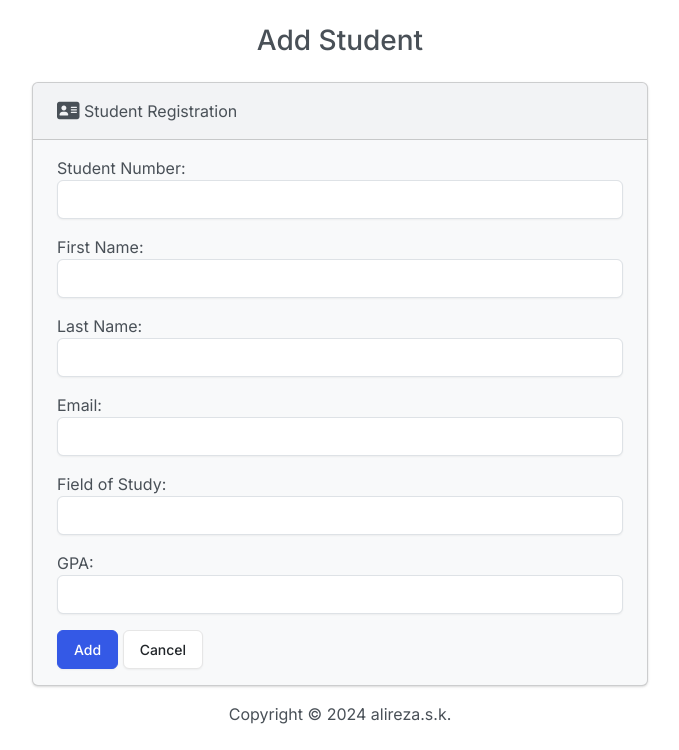
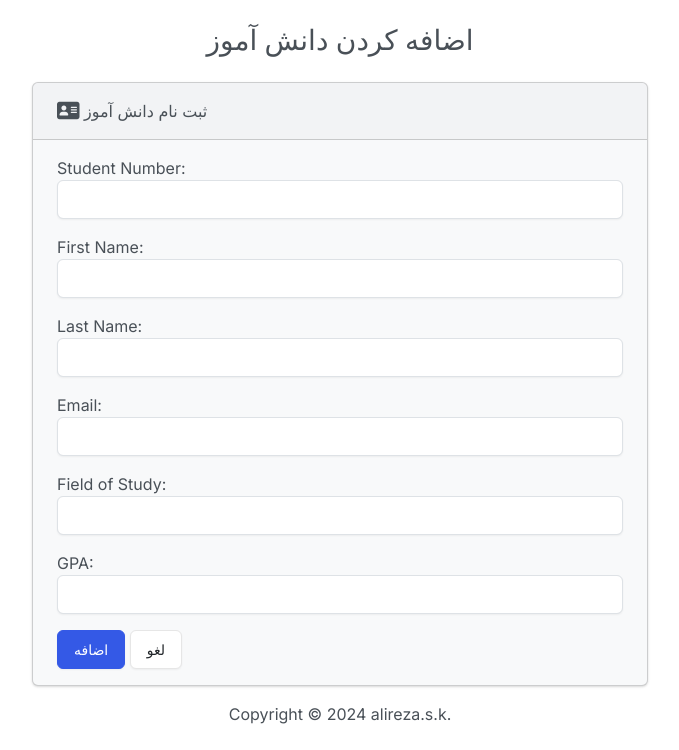
Before and after one commit to anew6662003/student-form-farsi, a Django app: page /add/ in a window 1280 px wide. Shown: the part 67-817 px from the top of the page, without its empty margins (300-979 px from the left). Run offline with Django 5.2, Linux system fonts and the light colour scheme; some libraries are stand-ins or nearby versions.

Commit message:
secound commit

```diff
--- a/students/templates/students/add.html
+++ b/students/templates/students/add.html
@@ -1,25 +1,25 @@
 {% extends "students/base.html" %}
 
 {% block body %}
-<h3 class="text-center m-4">Add Student</h3>
+<h3 class="text-center m-4">اضافه کردن دانش آموز</h3>
 {% if success %}
 <div class="alert alert-success" role="alert">
-    The new student added successfully.
-    <a href="{% url 'index' %}" class="alert-link">Go to Home Page.</a>
+    دانش آموز جدید اضافه شد
+    <a href="{% url 'index' %}" class="alert-link">رفتن به صفحه اصلی</a>
 </div>
 {% else %}
 <div class="row justify-content-center">
     <div class="col-6">
         <div class="card bg-light mb-3">
             <div class="card-header">
-                <i class="fa-solid fa-address-card fa-lg"></i> Student Registration
+                <i class="fa-solid fa-address-card fa-lg"></i> ثبت نام دانش آموز
             </div>
             <div class="card-body">
                 <form action="{% url 'add' %}" method="POST">
                     {% csrf_token %}
                     {{ form.as_p }}
-                    <button type="submit" class="btn btn-primary">Add</button>
-                    <a href="{% url 'index' %}" class="btn btn-secondary">Cancel</a>
+                    <button type="submit" class="btn btn-primary">اضافه</button>
+                    <a href="{% url 'index' %}" class="btn btn-secondary">لغو</a>
                 </form>
             </div>
         </div>
--- a/students/templates/students/index.html
+++ b/students/templates/students/index.html
@@ -98,7 +98,7 @@
                                                     </button>
                                                 </div>
                                                 <div class="modal-body">
-                                                    <p>آیا مطمئن هستید برای حذف این اسم؟</p>
+                                                    <p>آیا مطمئن هستید برای حذف این دانش آموز؟</p>
                                                 </div>
                                                 <div class="modal-footer">
                                                     <form action="{% url 'delete' student.id %}" method="POST">
```
Also changed, not shown: students/templates/students/edit.html (+6 -6 lines).
